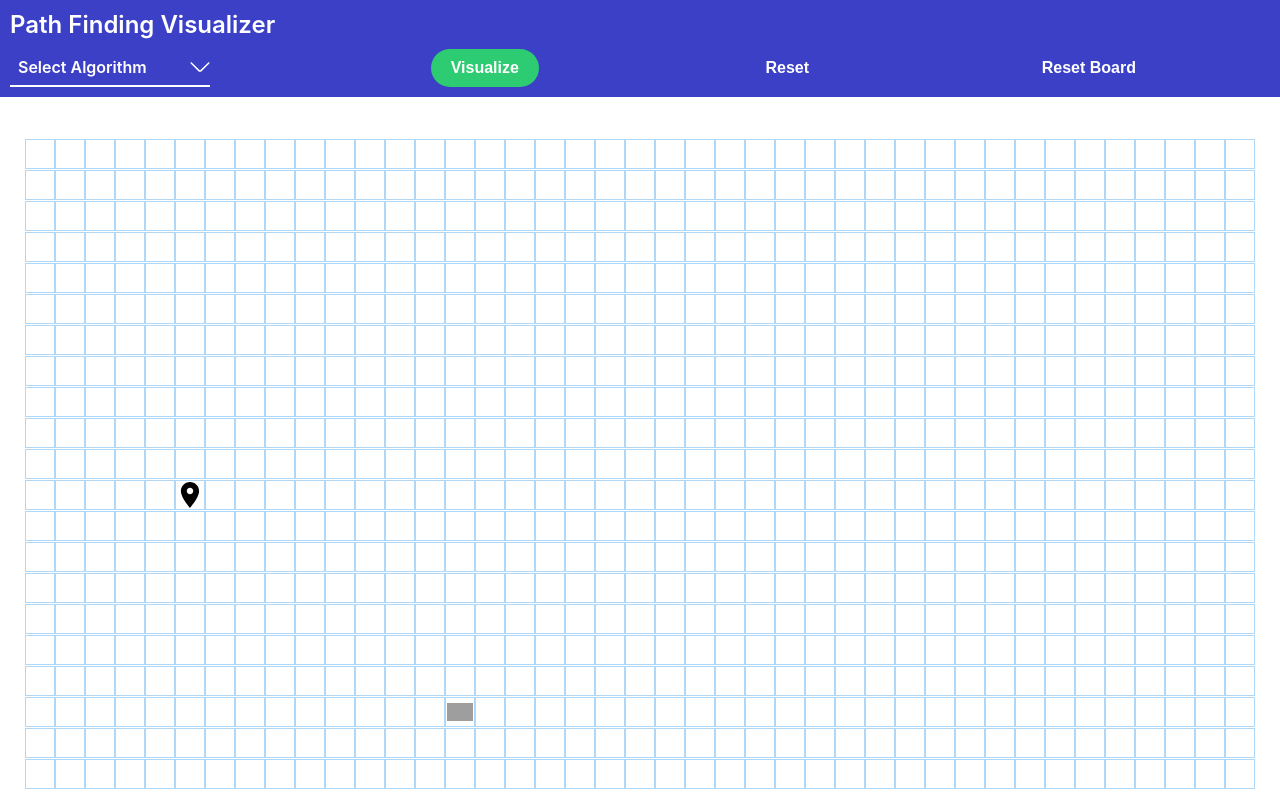
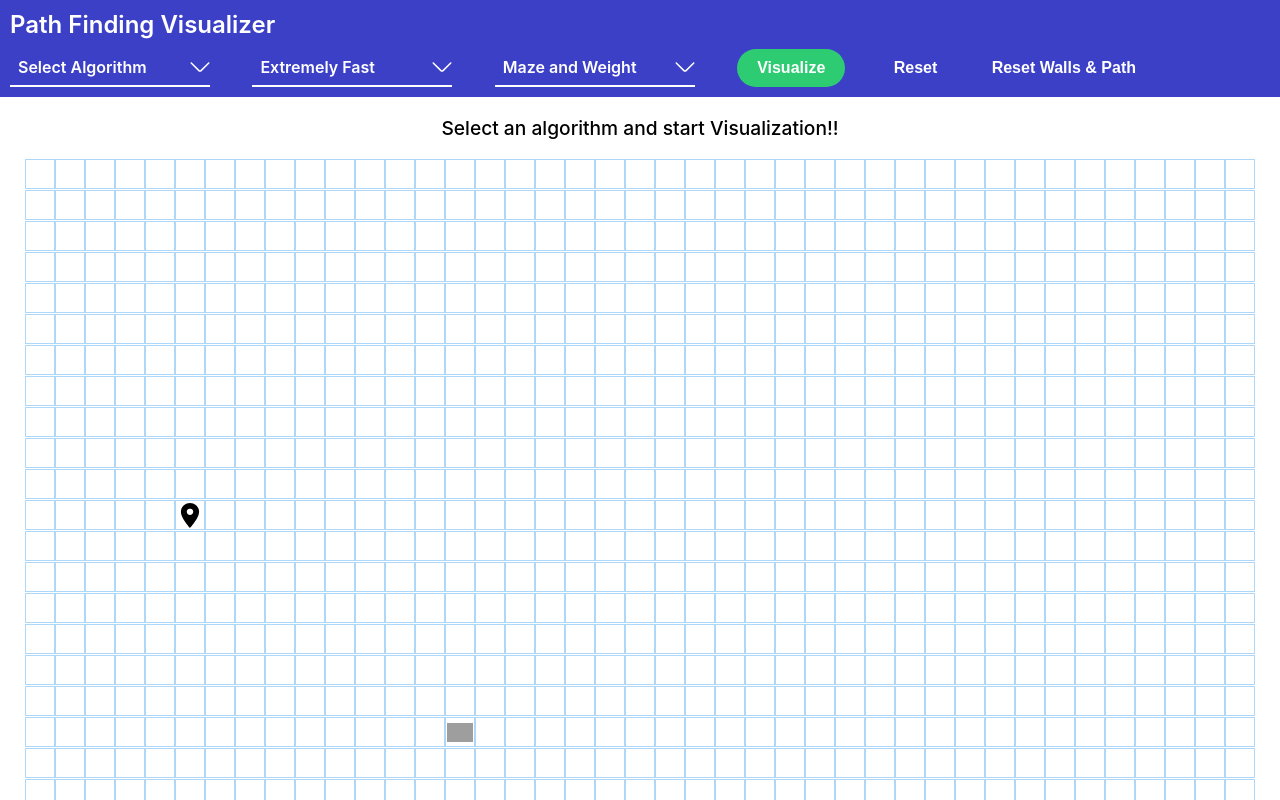
Before and after one commit to ayushag99/PathFinding-Visualizer, a React (Create React App) app: page / in a window 1280 px wide. Built offline with nearby package versions, Linux system fonts and the light colour scheme; grey boxes are pictures that could not be loaded.

Commit message:
dev: add speed control

```diff
--- a/src/Visualizer/Components/Toolbar/Toolbar.js
+++ b/src/Visualizer/Components/Toolbar/Toolbar.js
@@ -17,7 +17,20 @@ class Toolbar extends Component {
           >
             Select Algorithm
           </Dropdown>
-
+          <Dropdown
+            listOfItems={this.props.speeds}
+            onChangeHandler={this.props.onSpeedChangeHandler}
+            DefaultValue={this.props.speed}
+          >
+            Select Speed
+          </Dropdown>
+          <Dropdown
+            listOfItems={this.props.algorithms}
+            onChangeHandler={this.props.onAlgorithmChangeHandler}
+            DefaultValue={this.props.algorithm}
+          >
+            Maze and Weight
+          </Dropdown>
 
           <button
             onClick={this.props.visualizationHandler}
@@ -30,7 +43,7 @@ class Toolbar extends Component {
             Reset
           </button>
           <button onClick={this.props.resetBoard} className={styles.button}>
-            Reset Board
+            Reset Walls & Path
           </button>
         </div>
       </div>
--- a/src/Visualizer/Visualizer.js
+++ b/src/Visualizer/Visualizer.js
@@ -12,6 +12,14 @@ const algorithms = {
   bfs: { name: "Breadth-First Search", algo: bfs },
   dfs: { name: "Depth-First Search", algo: dfs },
 };
+const speeds = {
+  5: {name: "Extremely Fast" },
+  10: {name: "Fast" },
+  20: {name: "Normal" },
+  40: {name: "Slow" },
+  80: {name: "Extremely Slow" },
+
+}
 class Visualizer extends Component {
   refers = [];
   state = {
@@ -21,6 +29,7 @@ class Visualizer extends Component {
     mouse: null,
     moving: null,
     algo: null,
+    speed: 5
   };
   componentDidMount = () => {
     const cells = [];
@@ -57,6 +66,7 @@ class Visualizer extends Component {
 
     this.setState({ nodes: cells, startNode, endNode });
   };
+
   //   HERE: Methods
   matrix_shallow_copy = (matrix) => {
     let new_mat = [];
@@ -66,8 +76,8 @@ class Visualizer extends Component {
     }
     return new_mat;
   };
+
   //   HERE: Handlers
-
   VisualizerHandler = () => {
     if (this.state.algo) {
       let animations = algorithms[this.state.algo].algo(
@@ -87,7 +97,7 @@ class Visualizer extends Component {
             this.refers[animations[i].r][animations[i].c].current.className =
               "node node-path";
           }
-        }, i * 20);
+        }, i * this.state.speed);
       }
     } else {
       this.setState(
@@ -186,11 +196,11 @@ class Visualizer extends Component {
   };
   onAlgorithmChangeHandler = (algo) => {
     // alert(algo)
-    this.setState({ algo }, () => {
-      console.log(this.state.algo);
-    });
+    this.setState({ algo });
   };
-
+  onSpeedChangeHandler=(speed)=>{
+    this.setState({speed})
+  }
   render() {
     return (
       <div className={styles.visualizer}>
@@ -201,16 +211,15 @@ class Visualizer extends Component {
           algorithm={this.state.algo}
           algorithms={algorithms}
           onAlgorithmChangeHandler={this.onAlgorithmChangeHandler}
+          speeds ={speeds}
+          speed = {this.state.speed}
+          onSpeedChangeHandler={this.onSpeedChangeHandler}
         />
-        <h3
-          style={
-            this.state.msg
-              ? { visibility: "visible" }
-              : { visibility: "hidden" }
-          }
-        >
-          {this.state.msg ? this.state.msg : ""}
-        </h3>
+        <p className={styles.msg}>
+          {this.state.msg
+            ? this.state.msg
+            : "Select an algorithm and start Visualization!!"}
+        </p>
         <AnimationArea
           matrix={this.state.nodes}
           startNode={this.state.startNode}
--- a/src/Visualizer/Visualizer.module.css
+++ b/src/Visualizer/Visualizer.module.css
@@ -1,4 +1,4 @@
-.visualizer{
+.visualizer {
   height: 100vh;
   display: flex;
   flex-direction: column;
@@ -6,3 +6,8 @@
   box-sizing: border-box;
   overflow: hidden;
 }
+.msg {
+  text-align: center;
+  font-weight: 500;
+  font-size: 1.2rem;
+}
```
Also changed, not shown: src/Visualizer/Algorithms/Dijkstras.js (added, +38 -0 lines). Lines whose indentation alone changed are shown as unchanged.
